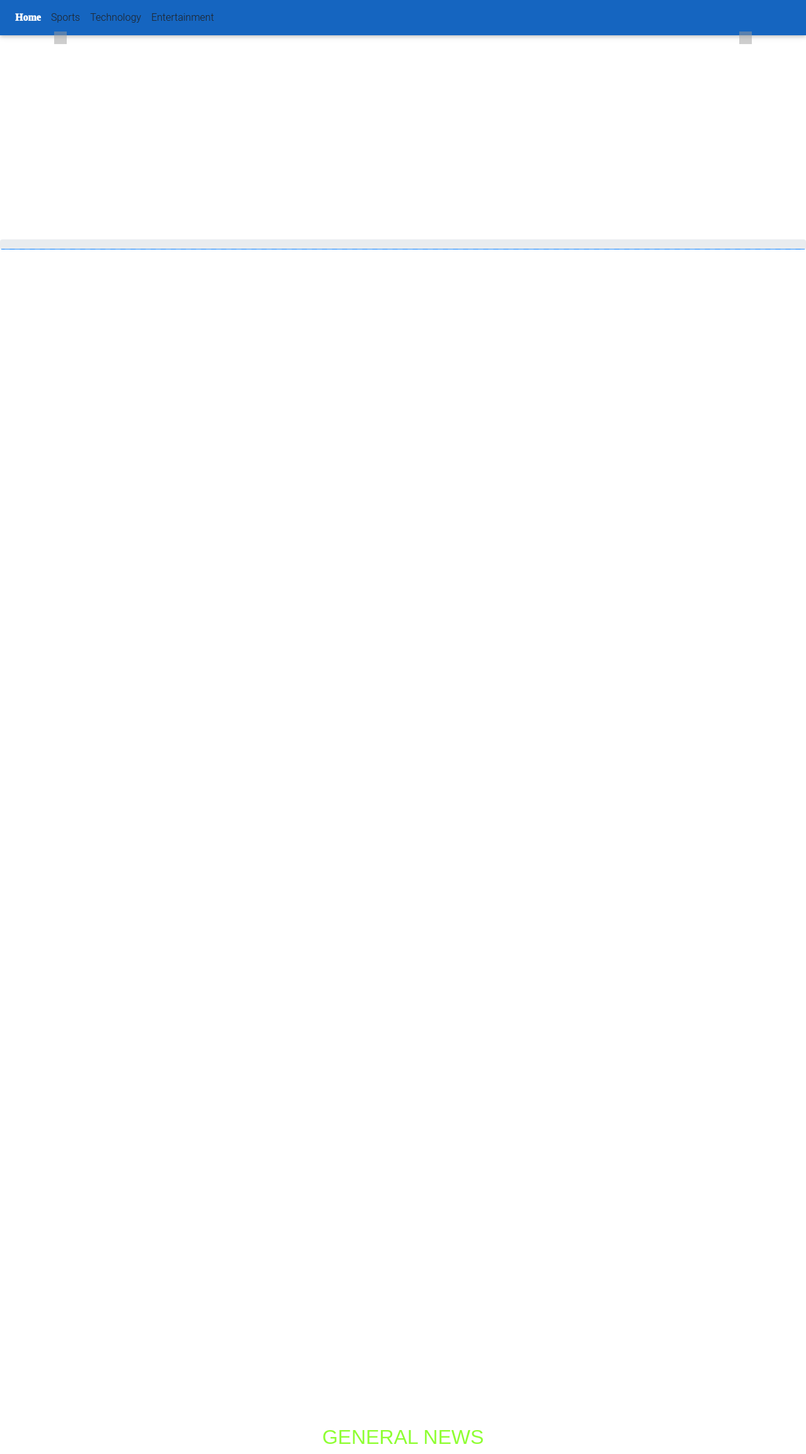
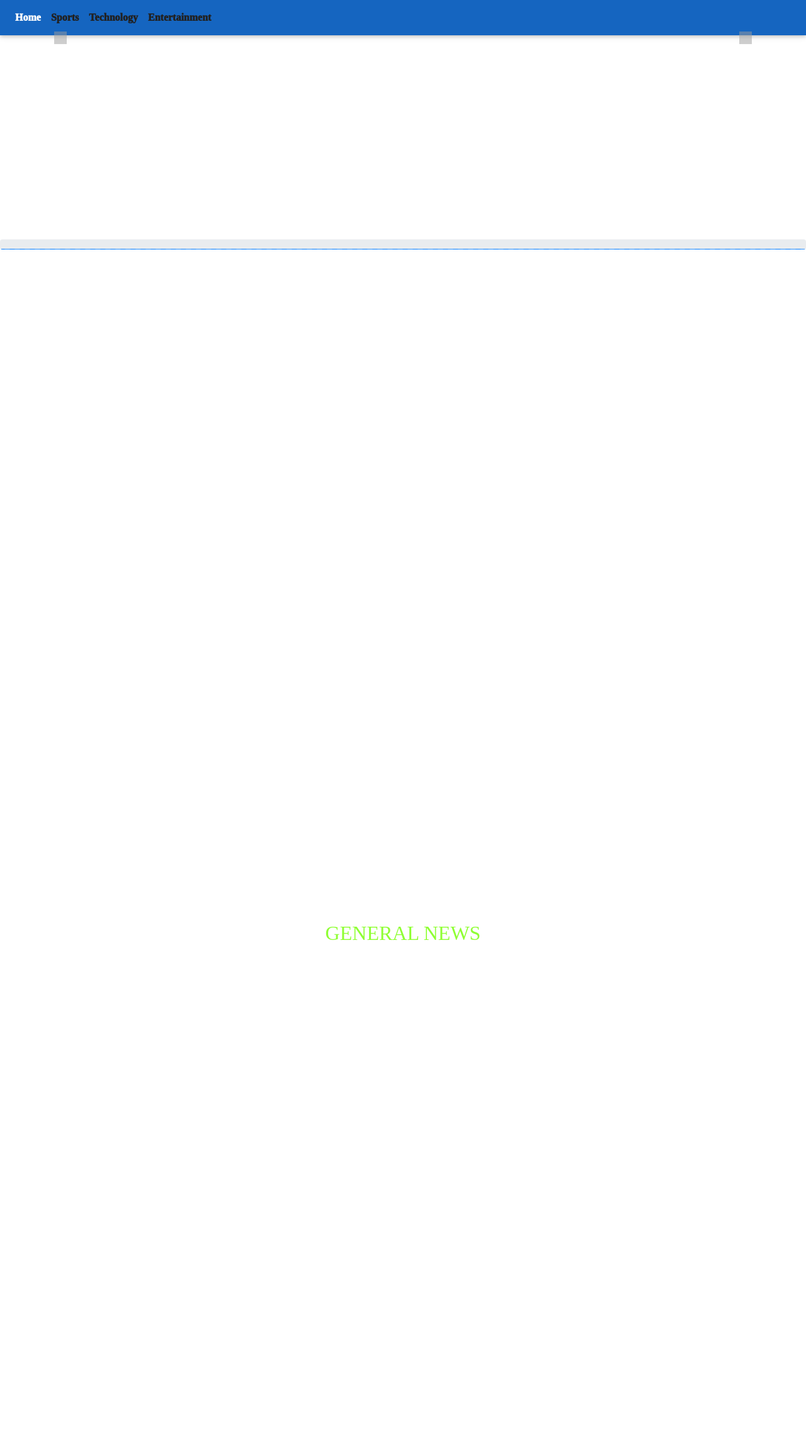
Before and after one commit to BABAYAGI/newsapi, a Flask app: template app/templates/index.html in a window 1280 px wide. Shown: the whole page at 63% size. After the commit the page ends 1492 px from the top, so only its background shows below. Run offline with Flask 2, Linux system fonts and the light colour scheme; the template is opened without the code that fills it, so the values that code supplies are empty; some libraries are stand-ins or nearby versions; grey boxes are pictures that could not be loaded.

Commit message:
funtion test 2

```diff
--- a/app/templates/index.html
+++ b/app/templates/index.html
@@ -5,7 +5,7 @@
 {% block content %}
 
 
-<body style="background-color: rgba(177, 223, 11, 0.925), 0.815)">
+<body style="background-color: rgba(189, 231, 38, 0.925), 0.815);">
 
 
     <div class="container-fluid">
@@ -77,8 +77,8 @@
             <hr>
         </div>
 
-        <div style="text-align: center; color:rgba(115, 255, 0, 0.801); margin-top: 1800px;">
-            <h2 style="font-family:Arial, Helvetica, sans-serif;font-weight"><b>GENERAL NEWS</b></h2>
+        <div style="text-align: center; color:rgba(115, 255, 0, 0.801); margin-top: 1000px;">
+            <h2 style="font-family:'Times New Roman', Times, serif;font-weight: 1000px;"><b>GENERAL NEWS</b></h2>
         </div>
 
         <div class="row">
--- a/app/templates/navbar.html
+++ b/app/templates/navbar.html
@@ -9,13 +9,13 @@
                 <a class="nav-link waves-effect waves-light text-white float-right " style="font-weight: 1000; font-family: 'Times New Roman', Times, serif " href="/"><b>Home</b></a>
             </li>
             <li class="nav-item">
-                <a class="nav-link waves-effect waves-light text-dark float-right" href="/sports">Sports</a>
+                <a class="nav-link waves-effect waves-light text-dark float-right" style="font-weight: 1000; font-family: 'Times New Roman', Times, serif " href="/sports">Sports</a>
             </li>
             <li class="nav-item">
-                <a class="nav-link waves-effect waves-light text-dark float-right" href="/technology">Technology</a>
+                <a class="nav-link waves-effect waves-light text-dark float-right" style="font-weight: 1000; font-family: 'Times New Roman', Times, serif " href="/technology">Technology</a>
             </li>
             <li class="nav-item">
-                <a class="nav-link waves-effect waves-light text-dark float-right" href="/entertainment">Entertainment</a>
+                <a class="nav-link waves-effect waves-light text-dark float-right" style="font-weight: 1000; font-family: 'Times New Roman', Times, serif " href="/entertainment">Entertainment</a>
             </li>
 
         </ul>
--- a/app/templates/technology.html
+++ b/app/templates/technology.html
@@ -24,7 +24,7 @@
                             <div class="mask rgba-white-slight"></div>
                         </a>
                     </div>
-                    <div class="card-body elegant-color white-text rounded-bottom">
+                    <div class="card-body  p-3 mb-2 bg-success text-white">
                         <a class="activator waves-effect mr-4" href="{{headline.url}}"><i class="fas fa-info-circle white-text"></i></a>
                         <h4 class="card-title">{{headline.name}}</h4>
                         <hr class="hr-light">
```
